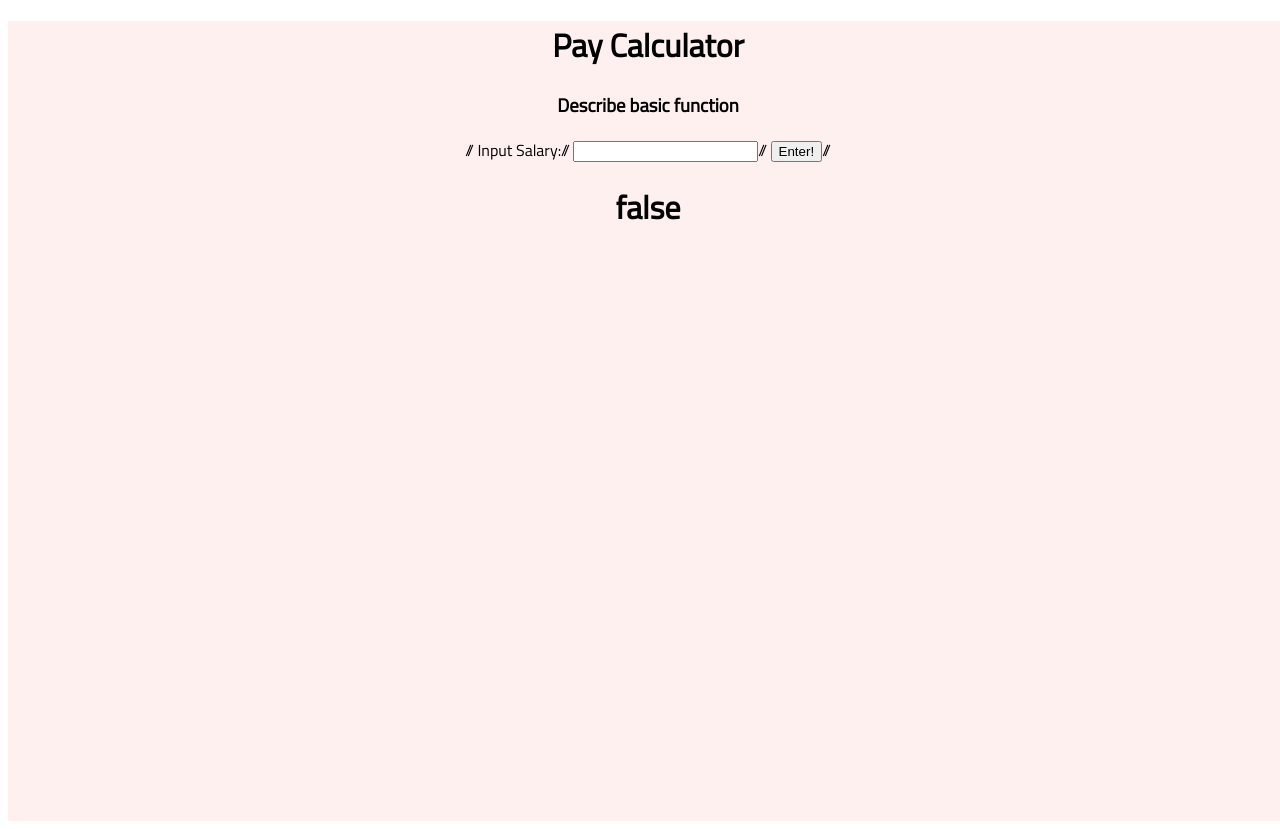
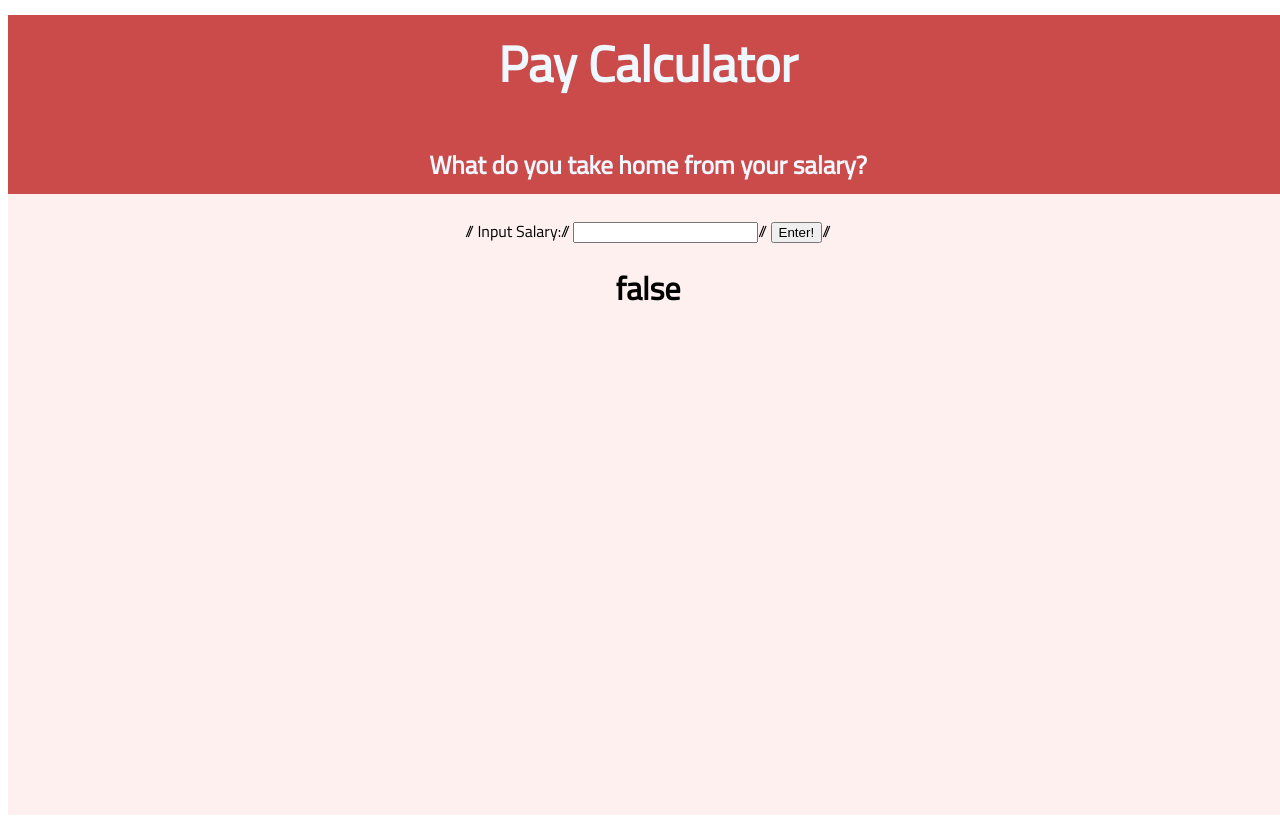
Before and after one commit to garyoconnor89/Salary-calculator, a React (Create React App) app in the folder salary-calculator/: page / in a window 1280 px wide. Built offline with nearby package versions, Linux system fonts and the light colour scheme.

Commit message:
add classes for css

```diff
--- a/salary-calculator/src/components/Header.jsx
+++ b/salary-calculator/src/components/Header.jsx
@@ -2,10 +2,12 @@ import React from "react";
 
 const Header = () => {
   return (
-    <div>
-      <h1>Pay Calculator</h1>
-      <h3>Describe basic function</h3>
-    </div>
+    <header className="header-container">
+      <h1 className="header-title">Pay Calculator</h1>
+      <h3 className="header-sub-title">
+        What do you take home from your salary?
+      </h3>
+    </header>
   );
 };
 
```
